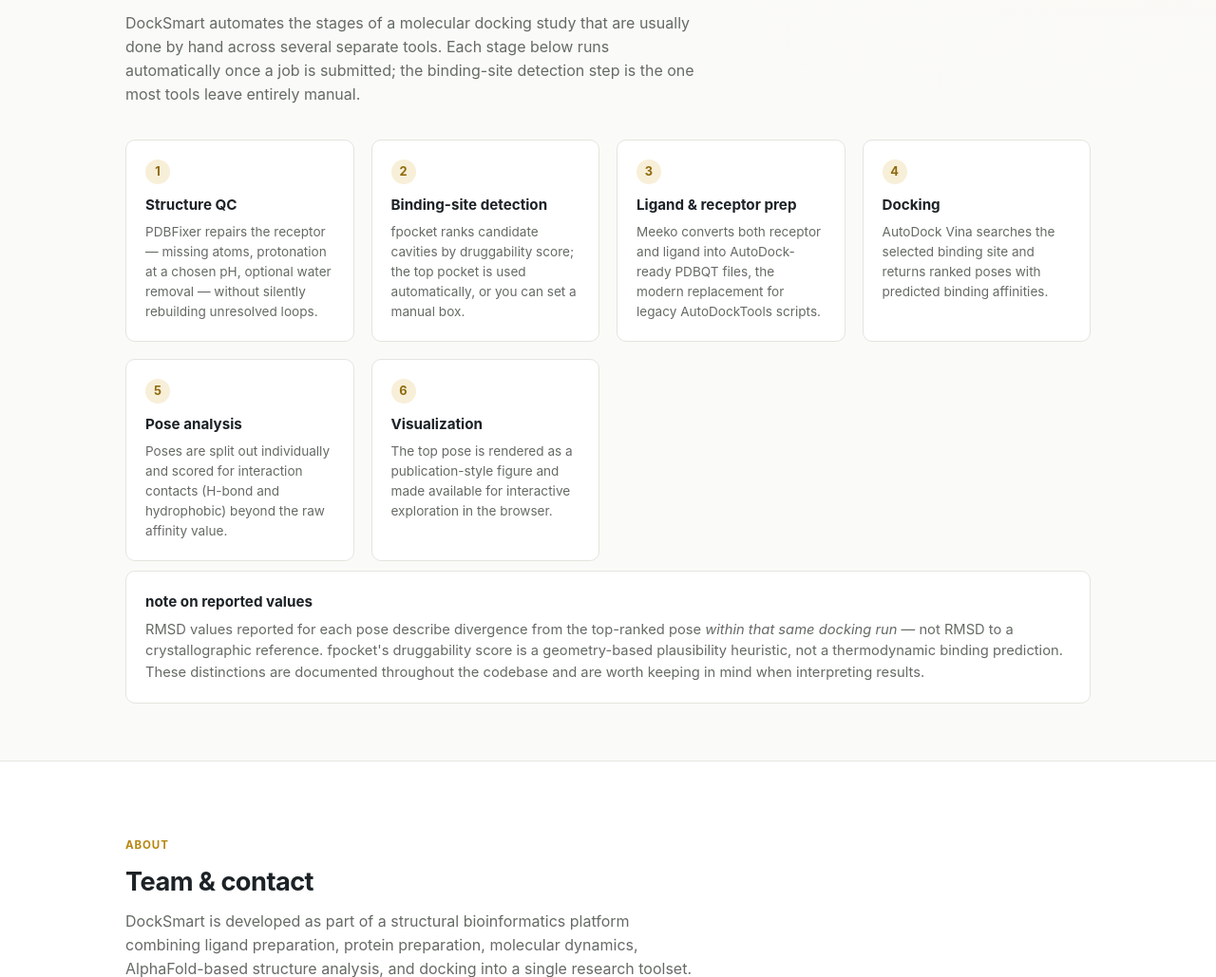
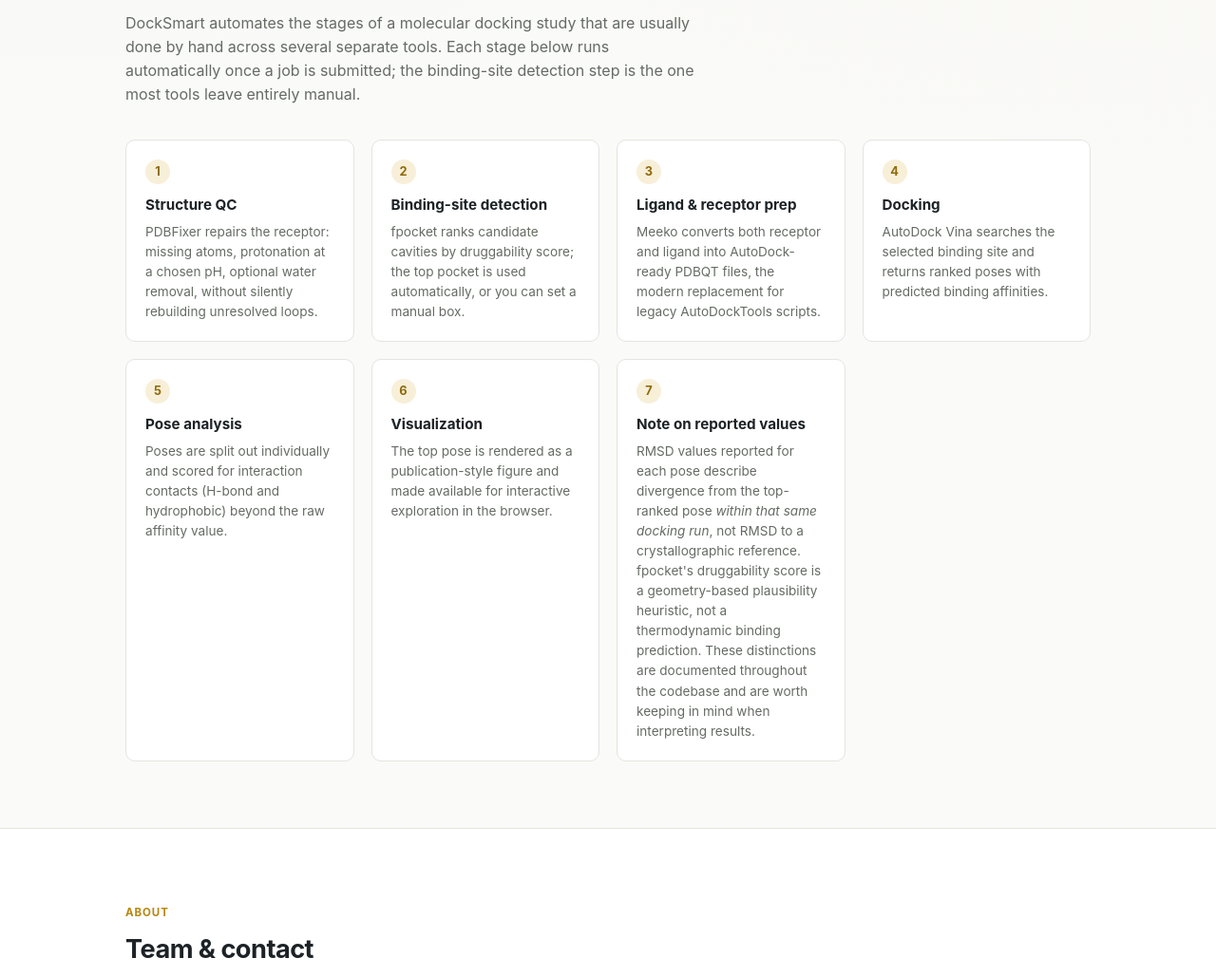
Before and after one commit to rihabmahjoub/docksmart, a FastAPI app: page / in a window 1280 px wide. Shown: the part 1735-2764 px from the top of the page at 95% size. Run offline with FastAPI, Linux system fonts and the light colour scheme.

Commit message:
Update index.html

```diff
--- a/app/templates/index.html
+++ b/app/templates/index.html
@@ -136,59 +136,54 @@
 
 <!-- ============ DOCUMENTATION ============ -->
   <section id="documentation">
-  <div class="section-eyebrow">How it works</div>
+    <div class="section-eyebrow">
+      How it works
+    </div>
     <h2 class="section-title">Pipeline overview</h2>
     <p class="section-lead">
-    DockSmart automates the stages of a molecular docking study that are
-    usually done by hand across several separate tools. Each stage below
-    runs automatically once a job is submitted; the binding-site detection
-    step is the one most tools leave entirely manual.
+      DockSmart automates the stages of a molecular docking study that are usually done by hand across several separate tools.
+      Each stage below runs automatically once a job is submitted; the binding-site detection step is the one most tools leave entirely manual.
     </p>
-
     <div class="pipeline-grid">
       <div class="pipeline-step">
         <div class="num">1</div>
         <h3>Structure QC</h3>
-      <p>PDBFixer repairs the receptor — missing atoms, protonation at a chosen pH, optional water removal — without silently rebuilding unresolved loops.</p>
+        <p> PDBFixer repairs the receptor: missing atoms, protonation at a chosen pH, optional water removal,
+          without silently rebuilding unresolved loops. </p>
       </div>
       <div class="pipeline-step">
         <div class="num">2</div>
         <h3>Binding-site detection</h3>
-      <p>fpocket ranks candidate cavities by druggability score; the top pocket is used automatically, or you can set a manual box.</p>
+        <p> fpocket ranks candidate cavities by druggability score; the top pocket is used automatically, or you can set a manual box. </p>
       </div>
       <div class="pipeline-step">
         <div class="num">3</div>
         <h3>Ligand &amp; receptor prep</h3>
-      <p>Meeko converts both receptor and ligand into AutoDock-ready PDBQT files, the modern replacement for legacy AutoDockTools scripts.</p>
+        <p> Meeko converts both receptor and ligand into AutoDock-ready PDBQT files, the modern replacement for legacy AutoDockTools scripts. </p>
       </div>
       <div class="pipeline-step">
         <div class="num">4</div>
         <h3>Docking</h3>
-      <p>AutoDock Vina searches the selected binding site and returns ranked poses with predicted binding affinities.</p>
+        <p> AutoDock Vina searches the selected binding site and returns ranked poses with predicted binding affinities. </p>
       </div>
       <div class="pipeline-step">
         <div class="num">5</div>
         <h3>Pose analysis</h3>
-      <p>Poses are split out individually and scored for interaction contacts (H-bond and hydrophobic) beyond the raw affinity value.</p>
+        <p> Poses are split out individually and scored for interaction contacts (H-bond and hydrophobic) beyond the raw affinity value. </p>
       </div>
       <div class="pipeline-step">
         <div class="num">6</div>
         <h3>Visualization</h3>
-      <p>The top pose is rendered as a publication-style figure and made available for interactive exploration in the browser.</p>
+        <p> The top pose is rendered as a publication-style figure and made available for interactive exploration in the browser. </p>
       </div>
-  </div>
+      <!-- NOTE: RMSD -->
       <div class="pipeline-step">
-
-
-      <h3>note on reported values</h3>
-      <p style="color: var(--text-dim); font-size: 0.92rem; margin: 0;">
-      RMSD values reported for each pose describe divergence from the top-ranked
-      pose <em>within that same docking run</em> — not RMSD to a crystallographic
-      reference. fpocket's druggability score is a geometry-based plausibility
-      heuristic, not a thermodynamic binding prediction. These distinctions are
-      documented throughout the codebase and are worth keeping in mind when
-      interpreting results.
-      </p>
+        <div class="num">7</div>
+        <h3>Note on reported values</h3>
+        <p> RMSD values reported for each pose describe divergence from the top-ranked pose <em>within that same docking run</em>,
+          not RMSD to a crystallographic reference. fpocket's druggability score is a geometry-based plausibility heuristic,
+          not a thermodynamic binding prediction. These distinctions are documented
+          throughout the codebase and are worth keeping in mind when interpreting results. </p>
       </div>
     </div>
   </section>
```
Lines whose indentation alone changed are shown as unchanged.
